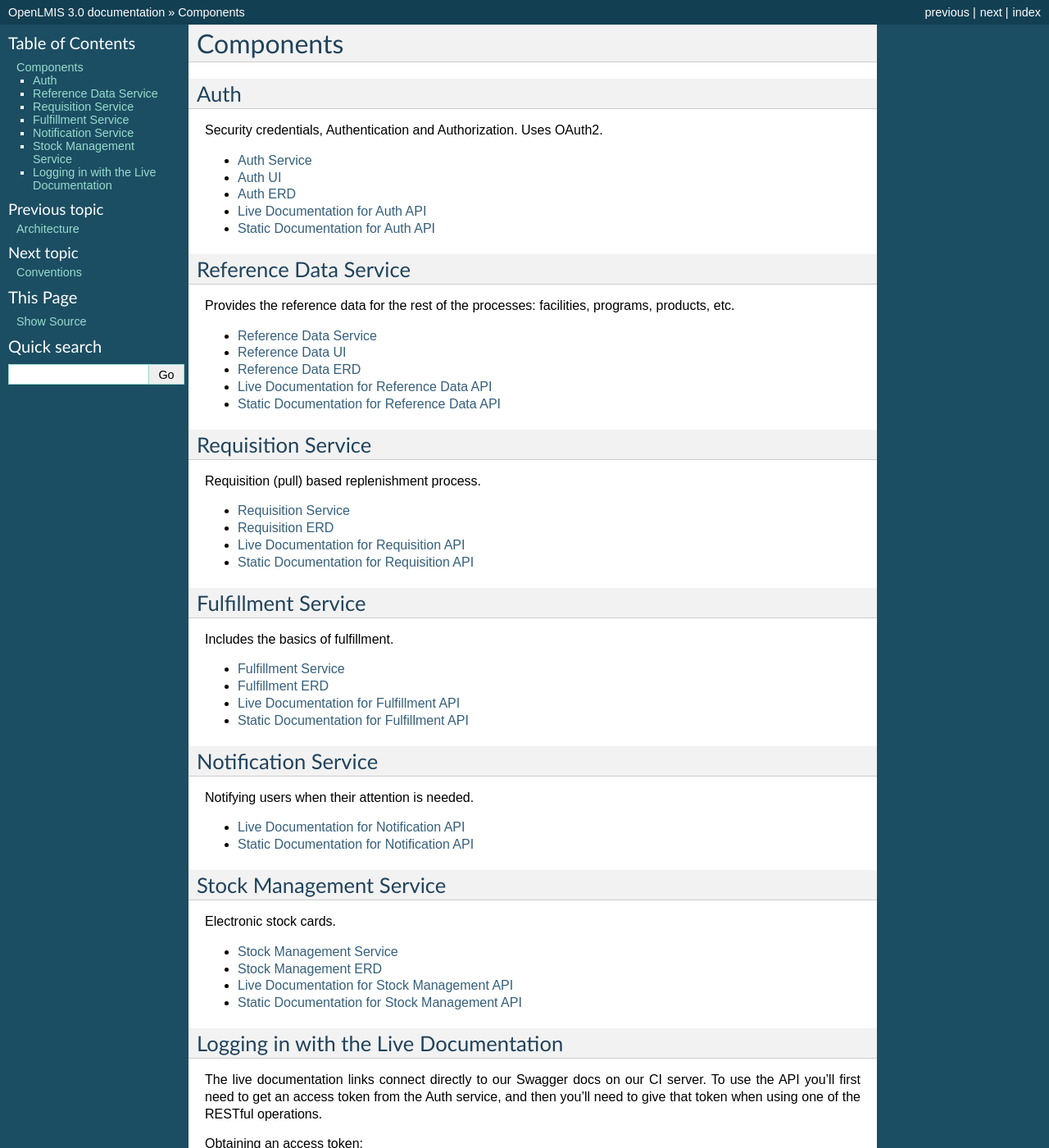
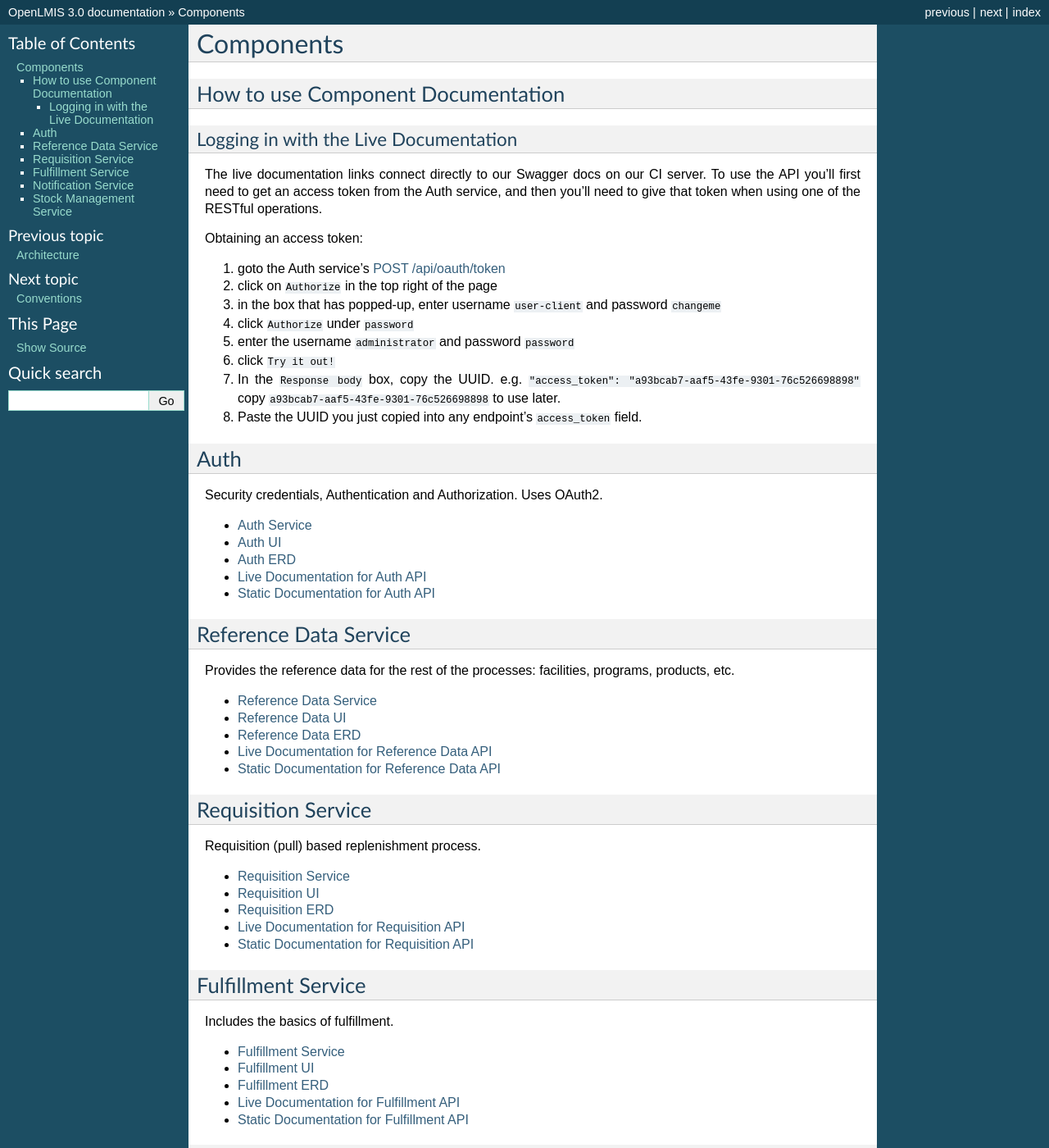
Before and after one commit to OpenLMIS/openlmis-ref-distro, a Sphinx documentation site: the page built from docs/source/components/index.rst, in a window 1280 px wide and 1400 px high. Shown: the whole window at 82% size. Built offline with Sphinx 7.4.7, drawn with Linux system fonts in a browser that asks for light colours; pages that are not in the unit, such as notebooks, are missing from menus; some of the changed lines change nothing that is shown; some of the changed text lies outside the part shown.

Commit message:
OLMIS-2503: Added all UI ReadMEs

```diff
--- a/docs/source/collect-docs.py
+++ b/docs/source/collect-docs.py
@@ -15,6 +15,9 @@
 urllib.urlretrieve("https://raw.githubusercontent.com/OpenLMIS/openlmis-reference-ui/master/README.md", "components/referenceUI.md")
 urllib.urlretrieve("https://raw.githubusercontent.com/OpenLMIS/openlmis-auth-ui/master/README.md", "components/authUI.md")
 urllib.urlretrieve("https://raw.githubusercontent.com/OpenLMIS/openlmis-referencedata-ui/master/README.md", "components/referencedataUI.md")
+urllib.urlretrieve("https://raw.githubusercontent.com/OpenLMIS/openlmis-requisition-ui/master/README.md", "components/requisitionUI.md")
+urllib.urlretrieve("https://raw.githubusercontent.com/OpenLMIS/openlmis-fulfillment-ui/master/README.md", "components/fulfillmentUI.md")
+urllib.urlretrieve("https://raw.githubusercontent.com/OpenLMIS/openlmis-stockmanagement-ui/master/README.md", "components/stockmanagementUI.md")
 
 #conventions
 urllib.urlretrieve("https://raw.githubusercontent.com/OpenLMIS/openlmis-template-service/master/STYLE-GUIDE.md", "conventions/codeStyleguide.md")
--- a/docs/source/components/index.rst
+++ b/docs/source/components/index.rst
@@ -1,6 +1,27 @@
 ==========
 Components
 ==========
+
+**********************************
+How to use Component Documentation
+**********************************
+
+Logging in with the Live Documentation
+======================================
+
+The live documentation links connect directly to our Swagger docs on our CI server.  To use the API you'll first need to get an
+access token from the Auth service, and then you'll need to give that token when using one of the RESTful operations.
+
+Obtaining an access token:
+
+1. goto the Auth service's `POST /api/oauth/token <https://test.openlmis.org/auth/docs/#!/default/post_api_oauth_token>`_
+2. click on :code:`Authorize` in the top right of the page
+3. in the box that has popped-up, enter username :code:`user-client` and password :code:`changeme`
+4. click :code:`Authorize` under :code:`password`
+5. enter the username :code:`administrator` and password :code:`password`
+6. click :code:`Try it out!`
+7. In the :code:`Response body` box, copy the UUID.  e.g. :code:`"access_token": "a93bcab7-aaf5-43fe-9301-76c526698898"` copy :code:`a93bcab7-aaf5-43fe-9301-76c526698898` to use later.
+8. Paste the UUID you just copied into any endpoint's :code:`access_token` field.
 
 ****
 Auth
@@ -8,9 +29,9 @@
 
 Security credentials, Authentication and Authorization. Uses OAuth2.
 
-- `Auth Service <authService>`_
-- `Auth UI <authUI>`_
-- `Auth ERD <erd-auth>`_
+- `Auth Service <authService.html>`_
+- `Auth UI <authUI.html>`_
+- `Auth ERD <erd-auth.html>`_
 - `Live Documentation for Auth API <http://test.openlmis.org/auth/docs/#/default>`_
 - `Static Documentation for Auth API <http://build.openlmis.org/job/OpenLMIS-auth-service/lastSuccessfulBuild/artifact/build/resources/main/api-definition.html>`_
 
@@ -20,9 +41,9 @@
 
 Provides the reference data for the rest of the processes: facilities, programs, products, etc.
 
-- `Reference Data Service <referencedataService>`_
-- `Reference Data UI <https://github.com/OpenLMIS/openlmis-referencedata-ui>`_
-- `Reference Data ERD <erd-referencedata>`_
+- `Reference Data Service <referencedataService.html>`_
+- `Reference Data UI <https://github.com/OpenLMIS/openlmis-referencedata-ui.html>`_
+- `Reference Data ERD <erd-referencedata.html>`_
 - `Live Documentation for Reference Data API <http://test.openlmis.org/referencedata/docs/#/default>`_
 - `Static Documentation for Reference Data API <http://build.openlmis.org/job/OpenLMIS-referencedata-service/lastSuccessfulBuild/artifact/build/resources/main/api-definition.html>`_
 
@@ -32,8 +53,9 @@
 
 Requisition (pull) based replenishment process.
 
-- `Requisition Service <requisitionService>`_
-- `Requisition ERD <erd-requisition>`_
+- `Requisition Service <requisitionService.html>`_
+- `Requisition UI <requisitionUI.html>`_
+- `Requisition ERD <erd-requisition.html>`_
 - `Live Documentation for Requisition API <http://test.openlmis.org/requisition/docs/#/default>`_
 - `Static Documentation for Requisition API <http://build.openlmis.org/job/OpenLMIS-requisition-service/lastSuccessfulBuild/artifact/build/resources/main/api-definition.html>`_
 
@@ -44,6 +66,7 @@
 Includes the basics of fulfillment.
 
 - `Fulfillment Service <fulfillmentService>`_
+- `Fulfillment UI <fulfillmentUI>`_
 - `Fulfillment ERD <erd-fulfillment>`_
 - `Live Documentation for Fulfillment API <http://test.openlmis.org/fulfillment/docs/#/default>`_
 - `Static Documentation for Fulfillment API <http://build.openlmis.org/job/OpenLMIS-fulfillment-service/lastSuccessfulBuild/artifact/build/resources/main/api-definition.html>`_
@@ -64,24 +87,7 @@
 Electronic stock cards.
 
 - `Stock Management Service <stockmanagementService>`_
+- `Stock Management UI <stockmanagementUI>`_
 - `Stock Management ERD <erd-stockmanagement>`_
 - `Live Documentation for Stock Management API <http://test.openlmis.org/stockmanagement/docs/#/default>`_
 - `Static Documentation for Stock Management API <http://build.openlmis.org/job/OpenLMIS-stockmanagement-service/lastSuccessfulBuild/artifact/build/resources/main/api-definition.html>`_
-
-***************************************
-Logging in with the Live Documentation
-***************************************
-
-The live documentation links connect directly to our Swagger docs on our CI server.  To use the API you'll first need to get an
-access token from the Auth service, and then you'll need to give that token when using one of the RESTful operations.
-
-Obtaining an access token:
-
-1. goto the Auth service's `POST /api/oauth/token <https://test.openlmis.org/auth/docs/#!/default/post_api_oauth_token>`_
-2. click on :code:`Authorize` in the top right of the page
-3. in the box that has popped-up, enter username :code:`user-client` and password :code:`changeme`
-4. click :code:`Authorize` under :code:`password`
-5. enter the username :code:`administrator` and password :code:`password`
-6. click :code:`Try it out!`
-7. In the :code:`Response body` box, copy the UUID.  e.g. :code:`"access_token": "a93bcab7-aaf5-43fe-9301-76c526698898"` copy :code:`a93bcab7-aaf5-43fe-9301-76c526698898` to use later.
-8. Paste the UUID you just copied into any endpoint's :code:`access_token` field.
```
